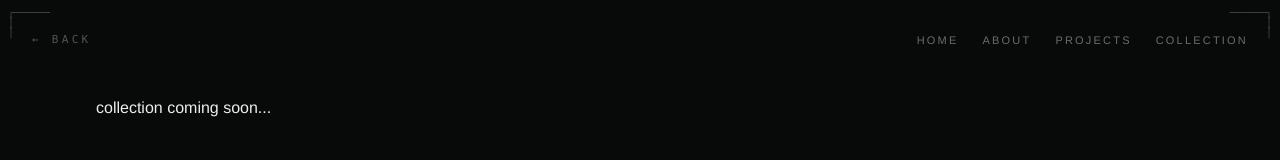
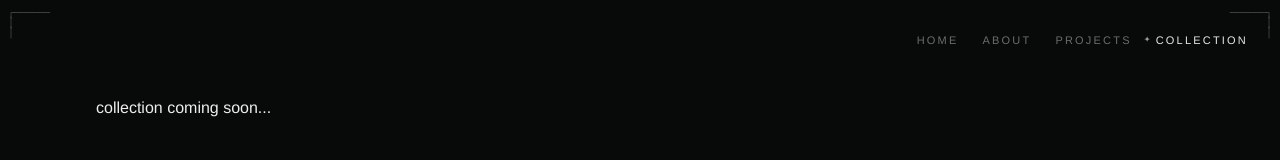
Before and after one commit to btrann0404/brdn, a Next.js app: page /collection in a window 1280 px wide. Shown: the top 160 px of the page. Built offline with nearby package versions, Linux system fonts and the light colour scheme.

Commit message:
removed back button and adjusted navbar to signal current page

```diff
--- a/src/app/about/page.tsx
+++ b/src/app/about/page.tsx
@@ -1,11 +1,9 @@
 import React from 'react'
-import BackButton from '@/components/global/BackButton'
 import { AboutSection } from '@/components/about/AboutSection'
 
 function About() {
   return (
     <>
-        <BackButton/>
         <AboutSection/>
     </>
   )
--- a/src/app/collection/page.tsx
+++ b/src/app/collection/page.tsx
@@ -1,9 +1,6 @@
-import BackButton from "@/components/global/BackButton"
-
 function Collection() {
   return (
     <>
-        <BackButton/>
         <div>collection coming soon...</div>
     </>
   )
--- a/src/app/projects/page.tsx
+++ b/src/app/projects/page.tsx
@@ -1,12 +1,10 @@
 "use client";
 
 import ProjectShowcase from '@/components/projects/ProjectShowcase';
-import BackButton from '@/components/global/BackButton';
 
 export default function Projects() {
   return (
     <div className="relative">
-      <BackButton />
       <ProjectShowcase />
     </div>
   );
--- a/src/components/global/BackButton.tsx
+++ /dev/null
@@ -1,16 +0,0 @@
-"use client";
-
-import { useRouter } from 'next/navigation';
-
-export default function BackButton() {
-  const router = useRouter();
-
-  return (
-    <button
-      onClick={() => router.back()}
-      className="fixed top-8 left-8 z-50 font-mono text-[11px] tracking-[0.3em] uppercase text-white/30 hover:text-white/50 transition-colors duration-300"
-    >
-      ← back
-    </button>
-  );
-}
--- a/src/components/global/Navigation.tsx
+++ b/src/components/global/Navigation.tsx
@@ -1,19 +1,43 @@
 "use client";
 
+import { usePathname } from 'next/navigation';
+
 export default function Navigation() {
+  const pathname = usePathname();
+
+  const isActive = (path: string) => {
+    if (path === '/') {
+      return pathname === '/';
+    }
+    return pathname.startsWith(`/${path}`);
+  };
+
+  const linkClass = (path: string) => {
+    const active = isActive(path);
+    return `relative text-[11px] tracking-[0.2em] uppercase transition-all duration-500 ${
+      active
+        ? 'text-white/90 pointer-events-none'
+        : 'text-white/40 hover:text-white/90 active:text-white/90 hover:tracking-[0.25em] cursor-pointer'
+    }`;
+  };
+
   return (
     <div className="fixed top-8 right-8 z-50">
-      <div className="flex flex-row gap-6 text-[11px] tracking-[0.2em]">
-        <a href="/" className="text-white/40 hover:text-white/90 active:text-white/90 hover:tracking-[0.25em] transition-all duration-300 uppercase">
+      <div className="flex flex-row gap-6">
+        <a href="/" className={linkClass('/')}>
+          {isActive('/') && <span className="absolute -left-3 top-[2px] text-white/60 text-[8px]">✦</span>}
           HOME
         </a>
-        <a href="about" className="text-white/40 hover:text-white/90 active:text-white/90 hover:tracking-[0.25em] transition-all duration-300 uppercase">
+        <a href="/about" className={linkClass('about')}>
+          {isActive('about') && <span className="absolute -left-3 top-[2px] text-white/60 text-[8px]">✦</span>}
           ABOUT
         </a>
-        <a href="projects" className="text-white/40 hover:text-white/90 active:text-white/90 hover:tracking-[0.25em] transition-all duration-300 uppercase">
+        <a href="/projects" className={linkClass('projects')}>
+          {isActive('projects') && <span className="absolute -left-3 top-[2px] text-white/60 text-[8px]">✦</span>}
           PROJECTS
         </a>
-        <a href="collection" className="text-white/40 hover:text-white/90 active:text-white/90 hover:tracking-[0.25em] transition-all duration-300 uppercase">
+        <a href="/collection" className={linkClass('collection')}>
+          {isActive('collection') && <span className="absolute -left-3 top-[2px] text-white/60 text-[8px]">✦</span>}
           COLLECTION
         </a>
       </div>
```
